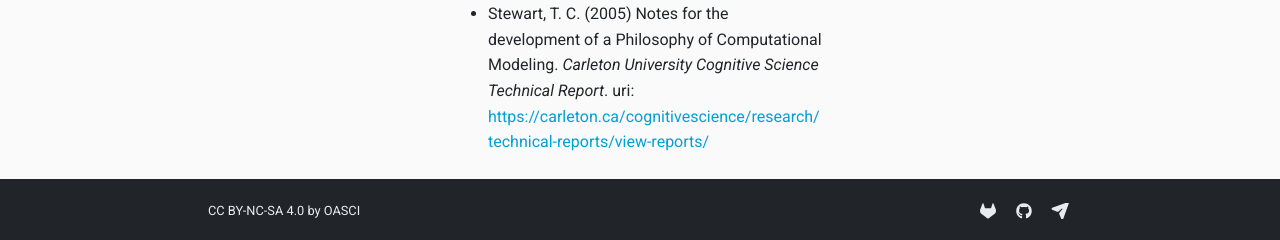
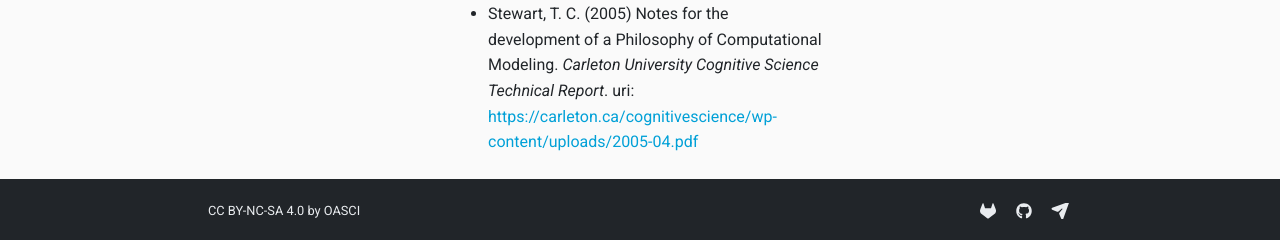
Before and after one commit to oasci/bc-compbio, an MkDocs documentation site: the page built from docs/about/modeling-philosophy.md, in a window 1280 px wide and 900 px high, scrolled down 6873 px. Shown: the part 657-897 px from the top of the window. Built offline with MkDocs 1.6.1 and Material for MkDocs 9.7.7, drawn with Linux system fonts in a browser that asks for light colours; comment, search, counter and statistics services are not loaded; part of the change alters nothing that is shown.

Commit message:
Update citation

```diff
--- a/docs/about/modeling-philosophy.md
+++ b/docs/about/modeling-philosophy.md
@@ -131,4 +131,4 @@ This interdisciplinary communication is equally essential in physics, where the
 
 Some of this content is adapted from the following resources.
 
--   Stewart, T. C. (2005) Notes for the development of a Philosophy of Computational Modeling. *Carleton University Cognitive Science Technical Report*. uri: [https://carleton.ca/cognitivescience/research/technical-reports/view-reports/](https://carleton.ca/cognitivescience/research/technical-reports/view-reports/)
+-   Stewart, T. C. (2005) Notes for the development of a Philosophy of Computational Modeling. *Carleton University Cognitive Science Technical Report*. uri: [https://carleton.ca/cognitivescience/wp-content/uploads/2005-04.pdf](https://carleton.ca/cognitivescience/wp-content/uploads/2005-04.pdf)
```
